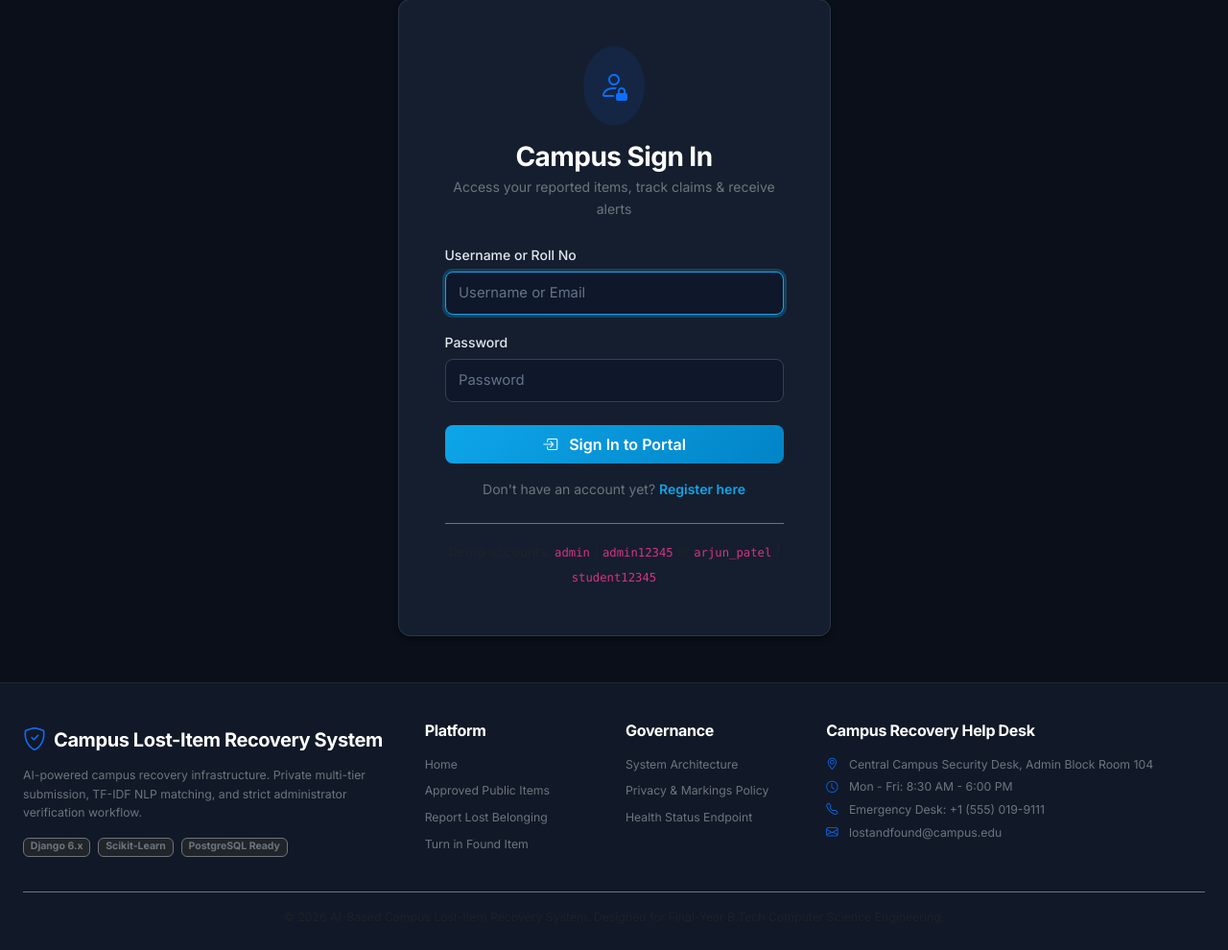
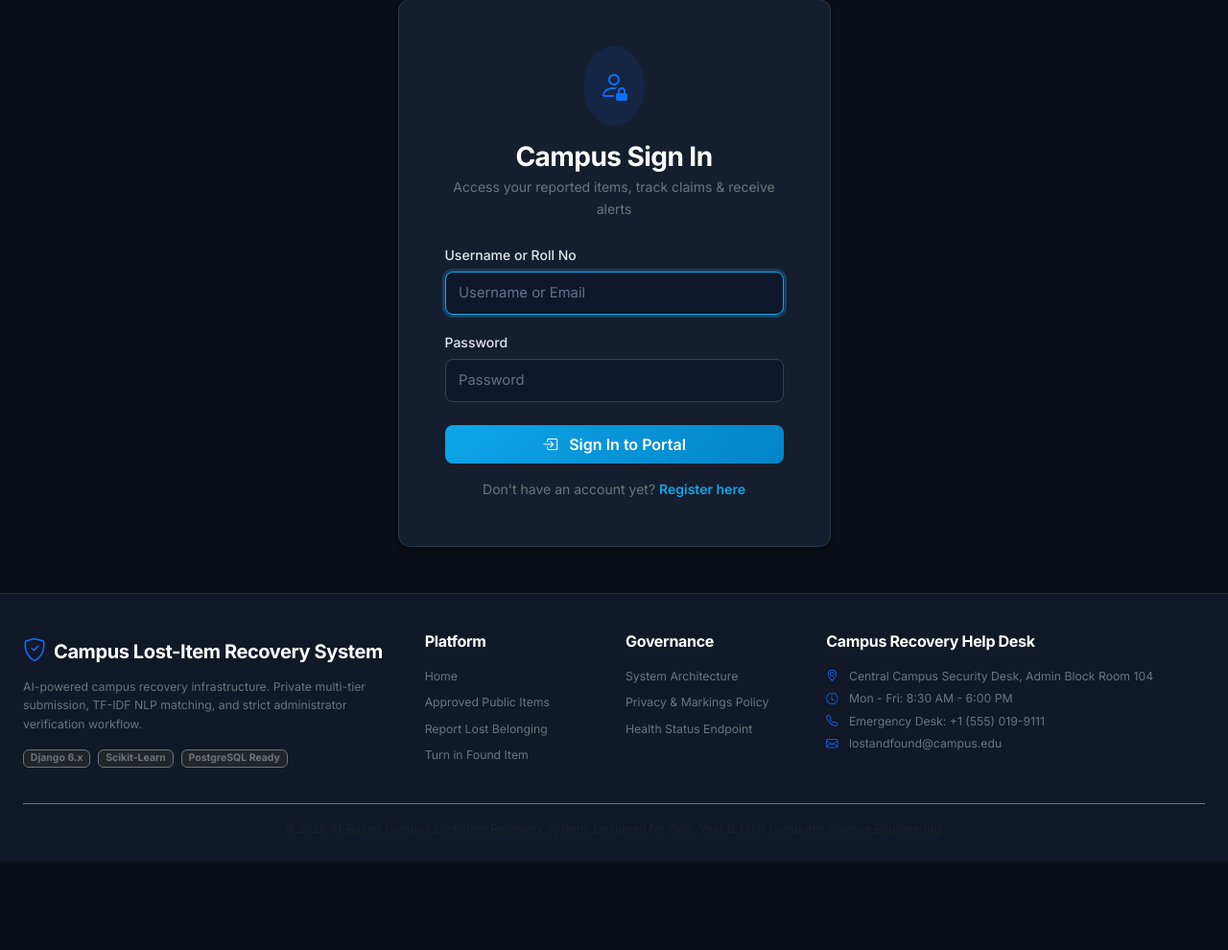
Before and after one commit to Sampurna-Devasri-Chennuri/CAMPUS_RECOVERY_AI, a Django app: page /accounts/login/ in a window 1280 px wide. Shown: the part 157-1147 px from the top of the page at 96% size. After the commit the page ends 1055 px from the top, so only its background shows below. Run offline with Django 5.2, Linux system fonts and the light colour scheme.

Commit message:
Remove demo login credentials

```diff
--- a/templates/accounts/login.html
+++ b/templates/accounts/login.html
@@ -51,10 +51,6 @@
                         Don't have an account yet? <a href="{% url 'accounts:register' %}" class="fw-semibold">Register here</a>
                     </div>
                 </form>
-
-                <div class="border-top border-secondary pt-3 mt-4 text-center">
-                    <span class="text-muted small">Demo accounts: <code>admin</code> / <code>admin12345</code> or <code>arjun_patel</code> / <code>student12345</code></span>
-                </div>
             </div>
         </div>
     </div>
```
